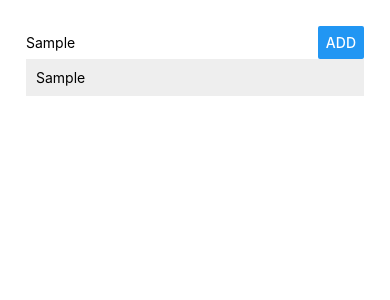
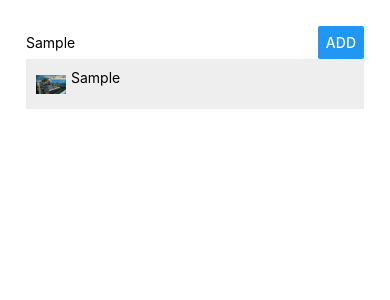
Before and after one commit to essensift/myreact, a React Native app: screen / in a window 390 px wide. Both pictures are taken after typing "Sample" into the empty fields and a click on the button "ADD". Shown: the top 300 px of the page. Built offline with nearby package versions, Linux system fonts and the light colour scheme.

Commit message:
add image view to list

```diff
--- a/App.js
+++ b/App.js
@@ -3,6 +3,7 @@ import { StyleSheet, View } from "react-native";
 
 import PlaceInput from "./src/component/PlaceInput/PlaceInput";
 import PlaceList from "./src/component/PlaceList/PlaceList";
+import placeImage from "./src/assets/hills.jpg"
 
 export default class App extends Component {
   state = {
@@ -12,7 +13,7 @@ export default class App extends Component {
   placeAddedHandler = placeName => {
     this.setState(prevState => {
       return {
-        places: prevState.places.concat({key: Math.random(), value: placeName})
+        places: prevState.places.concat({ key: Math.random(), name: placeName, image:placeImage })
       };
     });
   }
--- a/src/component/ListItem/ListItem.js
+++ b/src/component/ListItem/ListItem.js
@@ -1,9 +1,10 @@
 import React from 'react';
-import { View, Text, StyleSheet, TouchableOpacity } from 'react-native';
+import { View, Text, StyleSheet, TouchableOpacity, Image} from 'react-native';
 
 const listItem = (props) => (
     <TouchableOpacity onPress={props.onPressed}>
         <View style={styles.listItem}>
+            <Image style={{width: 30, height: 30, resizeMode: 'contain', marginEnd: 5}} source={props.placeImage} />
             <Text>{props.placeName}</Text>
         </View>
     </TouchableOpacity>
@@ -14,7 +15,9 @@ const styles = StyleSheet.create({
         width: "100%",
         marginBottom: 5,
         padding: 10,
-        backgroundColor: "#eee"
+        backgroundColor: "#eee",
+        flexDirection: 'row',
+        alignContent: 'center'
     }
 });
 
--- a/src/component/PlaceList/PlaceList.js
+++ b/src/component/PlaceList/PlaceList.js
@@ -6,7 +6,7 @@ import ListItem from '../ListItem/ListItem';
 const placeList = props => {
     return (
         <FlatList style={styles.listContainer} data={props.places} renderItem={(info) => (
-            <ListItem placeName={info.item.value} onPressed={() => props.onDeleteMethod(info.item.key)} />
+            <ListItem placeName={info.item.name} placeImage={info.item.image} onPressed={() => props.onDeleteMethod(info.item.key)} />
         )}/>
     );
 };
```
Also changed, not shown: src/assets/hills.jpg (added).
